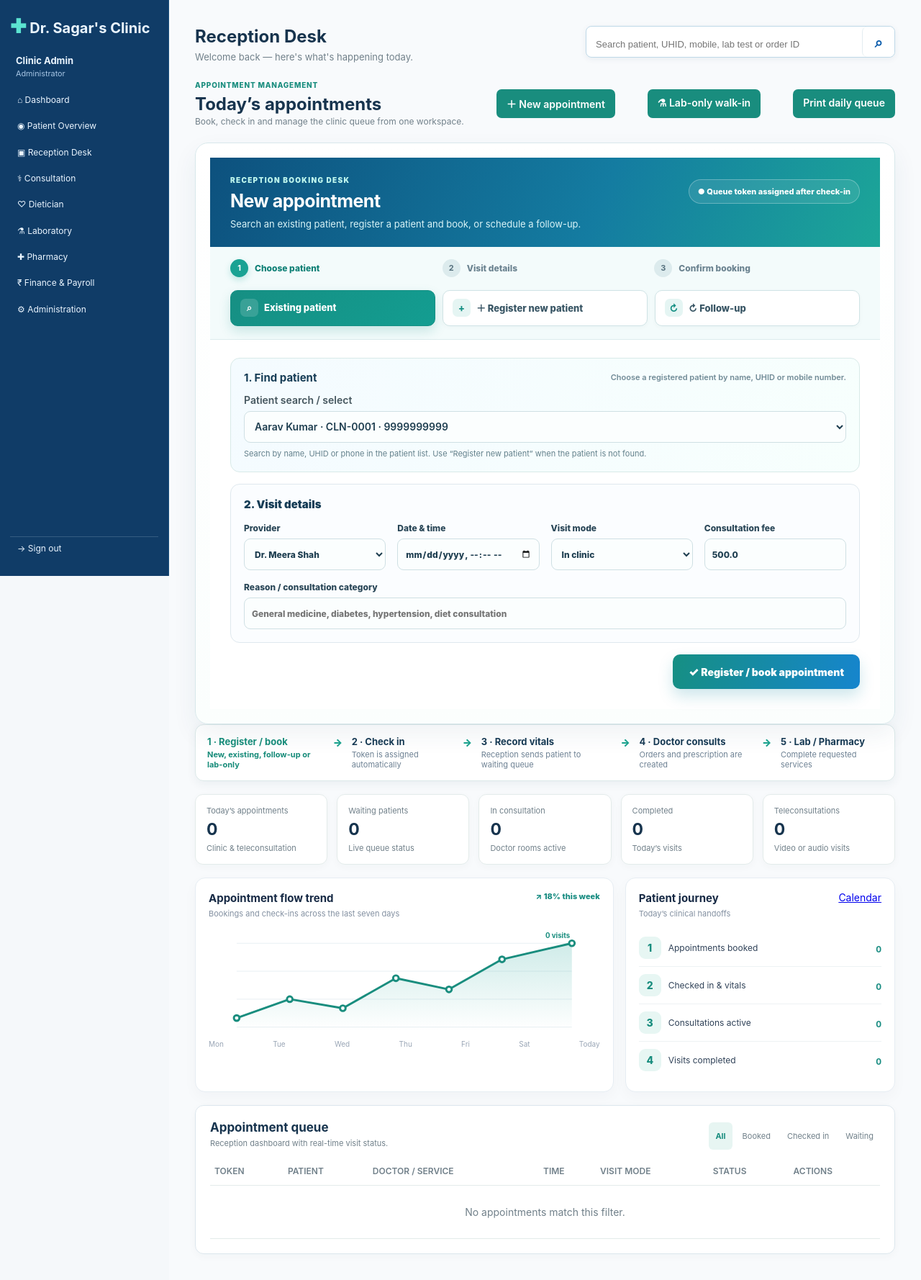
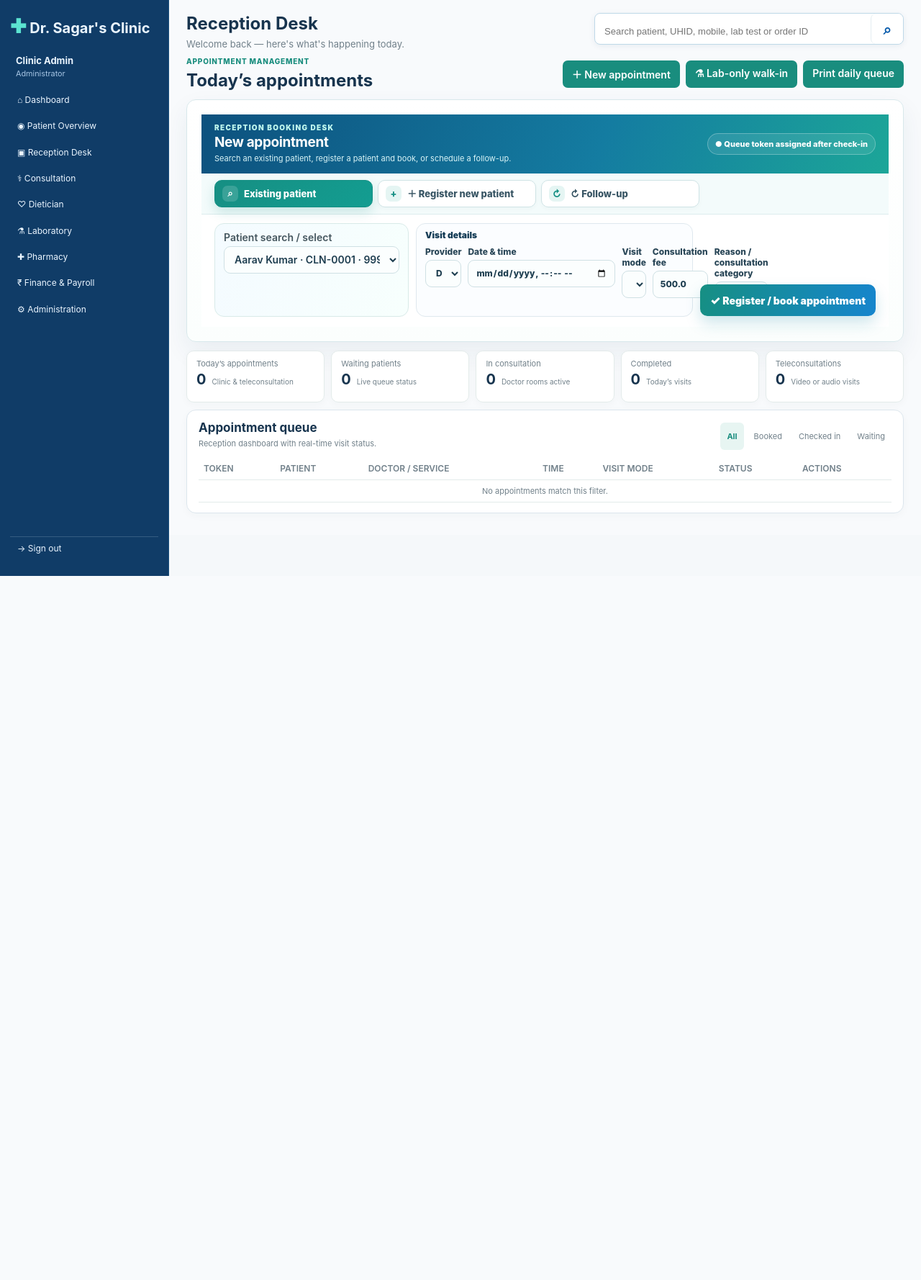
Before and after one commit to kalasagar789-hub/dr-sagar-clinic, a Flask app: page /appointments in a window 1280 px wide. Shown: the whole page at 72% size. After the commit the page ends 800 px from the top, so only its background shows below. Run offline with Flask 3, Linux system fonts and the light colour scheme; a user stored in the database is signed in; data that the repository does not hold is empty; some libraries are stand-ins or nearby versions.

Commit message:
Optimize reception desk for single-window workflow

```diff
--- a/static/appointments-enhancements.js
+++ b/static/appointments-enhancements.js
@@ -1,8 +1,13 @@
 (() => {
   if (!document.querySelector('link[href*="appointment-booking-pro.css"]')) {
     const styles = document.createElement('link');
-    styles.rel = 'stylesheet'; styles.href = '/static/appointment-booking-pro.css?v=20260806';
+    styles.rel = 'stylesheet'; styles.href = '/static/appointment-booking-pro.css?v=20260812-1';
     document.head.append(styles);
+  }
+  if (!document.querySelector('link[href*="reception-easy-layout.css"]')) {
+    const layout = document.createElement('link');
+    layout.rel = 'stylesheet'; layout.href = '/static/reception-easy-layout.css?v=20260812-1';
+    document.head.append(layout);
   }
   document.querySelectorAll('.appointment-actions').forEach((actions) => {
     const encounter = [...actions.querySelectorAll('a')].find(link => /\/encounter\/(\d+)/.test(link.getAttribute('href') || ''));
@@ -63,13 +68,20 @@
     }
   });
   const deskHead = document.querySelector('.appointment-head');
+  let deskActions = deskHead?.querySelector('.appointment-head-actions');
+  if (deskHead && !deskActions) {
+    deskActions = document.createElement('div');
+    deskActions.className = 'appointment-head-actions';
+    deskHead.querySelectorAll(':scope > .button').forEach(button => deskActions.append(button));
+    deskHead.append(deskActions);
+  }
   if (deskHead && !document.querySelector('#lab-walkin-link')) {
     const link = document.createElement('a');
     link.id = 'lab-walkin-link';
     link.className = 'button';
     link.href = '/reception/lab-walkin';
     link.textContent = '⚗ Lab-only walk-in';
-    deskHead.querySelector('div:last-child')?.append(link) || deskHead.append(link);
+    deskActions.append(link);
   }
   if (deskHead && !document.querySelector('#daily-queue-link')) {
     const link = document.createElement('a');
@@ -79,7 +91,7 @@
     link.target = '_blank';
     link.rel = 'noopener';
     link.textContent = 'Print daily queue';
-    deskHead.append(link);
+    deskActions.append(link);
   }
   const form = document.querySelector('.booking-form');
   const storageKey = 'careflow-appointment-draft-v1';
--- /dev/null
+++ b/static/reception-easy-layout.css
@@ -0,0 +1,51 @@
+/* Compact reception workspace for desktop screens. */
+@media (min-width: 951px) {
+  body:has(.appointment-head) main { max-width: none !important; padding: 18px 24px 30px !important; }
+  body:has(.appointment-head) main > header { min-height: auto !important; margin-bottom: 10px !important; }
+  .appointment-head { margin-bottom: 12px !important; }
+  .appointment-head > div:first-child span { display: none; }
+  .appointment-head-actions { display: flex; align-items: center; justify-content: flex-end; gap: 8px; }
+  .appointment-head .button { min-height: 38px; padding: 9px 13px !important; }
+  .appointment-kpis { grid-template-columns: repeat(5, minmax(0, 1fr)) !important; gap: 9px !important; margin: 0 0 10px !important; }
+  .appointment-kpis > div { min-height: 72px !important; padding: 10px 13px !important; border-radius: 10px !important; }
+  .appointment-kpis b { display: inline-block !important; margin: 3px 8px 0 0 !important; font-size: 20px !important; }
+  .appointment-kpis small { display: inline !important; font-size: 10px !important; }
+  .appointment-insights, .reception-flow, .booking-progress { display: none !important; }
+  .booking-card { margin: 0 0 12px !important; border-radius: 13px !important; }
+  .booking-title { min-height: 62px; padding: 12px 18px !important; align-items: center !important; }
+  .booking-title h2 { font-size: 19px !important; }
+  .booking-title .eyebrow { margin-bottom: 3px !important; }
+  .booking-title .form-note { margin-top: 3px !important; font-size: 11px !important; }
+  .secure-note { margin: 0 !important; padding: 7px 10px !important; }
+  .booking-tabs { grid-template-columns: repeat(3, minmax(0, 220px)) !important; justify-content: start; gap: 7px !important; padding: 9px 18px !important; }
+  .booking-tabs button { min-height: 38px !important; padding: 7px 10px !important; }
+  .booking-tab-icon { width: 22px !important; height: 22px !important; }
+  .booking-form { grid-template-columns: minmax(270px, 1.15fr) minmax(0, 3fr) auto !important; gap: 10px !important; padding: 12px 18px 14px !important; align-items: end !important; }
+  .booking-existing, .booking-followup { grid-column: 1 !important; padding: 10px 12px !important; align-self: stretch; }
+  .booking-new { grid-column: 1 / -1 !important; padding: 10px 12px !important; }
+  .booking-section-heading, .booking-existing .helper { display: none !important; }
+  .booking-form input, .booking-form select { min-height: 38px !important; margin-top: 4px !important; padding-top: 7px !important; padding-bottom: 7px !important; }
+  .booking-visit-details { grid-column: 2 !important; grid-template-columns: 1.15fr 1.1fr .9fr .7fr 1.7fr !important; gap: 9px !important; padding: 10px 12px !important; align-self: stretch; }
+  .booking-visit-details::before { content: "Visit details"; grid-column: 1 / -1; font-size: 12px !important; line-height: 1; }
+  .booking-visit-details .full { grid-column: 5 !important; }
+  .booking-form > button { grid-column: 3 !important; min-width: 180px !important; min-height: 44px !important; margin-bottom: 1px !important; padding: 10px 14px !important; }
+  .patient-fields { grid-template-columns: 2fr .65fr .8fr 1fr 1fr 1.15fr 1.2fr !important; gap: 9px !important; }
+  .patient-fields .full { grid-column: auto !important; }
+  .appointment-queue { margin: 0 !important; padding: 14px 16px !important; border-radius: 13px !important; }
+  .appointment-queue table { font-size: 11px !important; }
+  .appointment-queue th, .appointment-queue td { padding: 8px 7px !important; }
+  .appointment-actions { flex-wrap: wrap !important; }
+  .appointment-actions a, .appointment-actions button { min-height: 30px !important; padding: 6px 8px !important; }
+}
+
+@media (min-width: 951px) and (max-width: 1180px) {
+  .booking-form { grid-template-columns: 1fr 2fr !important; }
+  .booking-form > button { grid-column: 1 / -1 !important; justify-self: stretch !important; width: 100% !important; }
+  .booking-visit-details { grid-template-columns: repeat(3, minmax(0, 1fr)) !important; }
+  .booking-visit-details .full { grid-column: 1 / -1 !important; }
+}
+
+@media (max-width: 950px) {
+  .appointment-head-actions { display: flex; gap: 8px; margin-top: 12px; overflow-x: auto; padding-bottom: 3px; }
+  .appointment-head-actions .button { flex: 0 0 auto; }
+}
--- a/templates/base.html
+++ b/templates/base.html
@@ -31,7 +31,7 @@
 {% if request.endpoint == 'dietician_workspace' %}<script>window.DIET_PLAN_ID={{ active_plan.id if active_plan else 'null' }};window.DIET_PATIENT_ID={{ patient.id if patient else 'null' }};window.DIET_PLAN_META={{{'calories':active_plan.calorie_target,'protein':active_plan.protein_target,'carbs':macro_override.carbohydrates if macro_override else none,'fats':macro_override.fats if macro_override else none,'hydration':macro_override.hydration if macro_override else none,'instructions':active_plan.instructions,'title':active_plan.title}|tojson if active_plan else '{}'}};</script><script src="{{ url_for('static', filename='dietician-tools.js') }}?v=20260810"></script>{% endif %}
 {% if request.endpoint == 'labs' %}<script>window.LAB_ORDER_ID={{ selected.id if selected else 'null' }};window.LAB_SELECTED_PATIENT_ID={{ selected.patient_id if selected else 'null' }};window.LAB_CAN_EDIT_REFERENCES={{ 'true' if current_user.role == 'admin' else 'false' }};</script><script src="{{ url_for('static', filename='lab-tools.js') }}?v=20260810"></script><script src="{{ url_for('static', filename='lab-bulk-results.js') }}?v=20260810"></script>{% endif %}
 {% if request.endpoint == 'pharmacy' %}<script>window.PHARMACY_RX={{ pos_rx_payload|tojson if pos_rx_payload is defined else 'null' }};window.PHARMACY_PATIENT_PRESCRIPTIONS={{ pos_prescriptions_payload|tojson if pos_prescriptions_payload is defined else '{}' }};</script><script src="{{ url_for('static', filename='pharmacy-tools.js') }}?v=20260810-4"></script>{% endif %}
-{% if request.endpoint == 'appointments' %}<script src="{{ url_for('static', filename='appointments-enhancements.js') }}?v=20260811-1"></script>{% endif %}
+{% if request.endpoint == 'appointments' %}<script src="{{ url_for('static', filename='appointments-enhancements.js') }}?v=20260812-1"></script>{% endif %}
 <script src="{{ url_for('static', filename='security.js') }}?v=20260810-2"></script><script src="{{ url_for('static', filename='sidebar-active.js') }}?v=20260810"></script>
 </body>
 </html>
```
